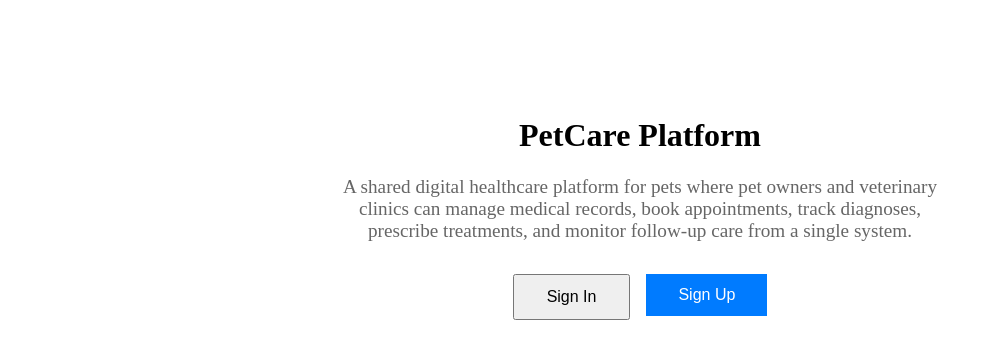
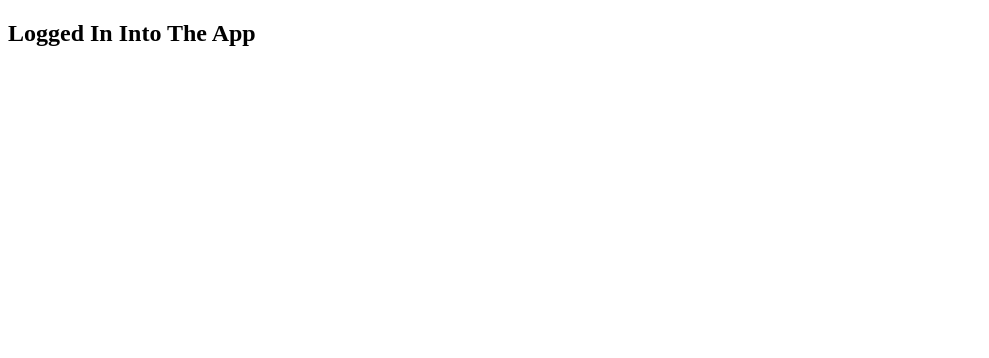
Before and after one commit to DevOlabode/animalHack, a React (Vite) app in the folder frontend/: page / in a window 1280 px wide. Shown: the top 358 px of the page, without its empty margins (0-989 px from the left). Built offline with nearby package versions, Linux system fonts and the light colour scheme.

Commit message:
feat: update routing logic to conditionally render LoggedInHome or NotLoggedInHome based on user authentication status

```diff
--- /dev/null
+++ b/frontend/services/auth.js
@@ -0,0 +1,5 @@
+export function isLoggedIn() {
+    const token = localStorage.getItem("token");
+
+    return !!token;
+  }
--- a/frontend/src/App.jsx
+++ b/frontend/src/App.jsx
@@ -1,13 +1,17 @@
 import { BrowserRouter, Routes, Route } from 'react-router-dom';
-import NotLoggedInHome from './views/NotLoggedInHome'
+
+import LoggedInHome from './views/LoggedInHome';
+import NotLoggedInHome from './views/NotLoggedInHome';
 import SignInView from './views/SignInView';
 import SignUpView from './views/SignUpView';
+
+import {isLoggedIn} from '../services/auth';
 
 function App() {
   return (
     <BrowserRouter>
       <Routes>
-        <Route path="/" element={< NotLoggedInHome/>} />
+        <Route path="/" element= { isLoggedIn() ? < NotLoggedInHome/> : <LoggedInHome />} />
         <Route path="/signin" element={<SignInView />} />
         <Route path="/signup" element={<SignUpView />} />
       </Routes>
```
